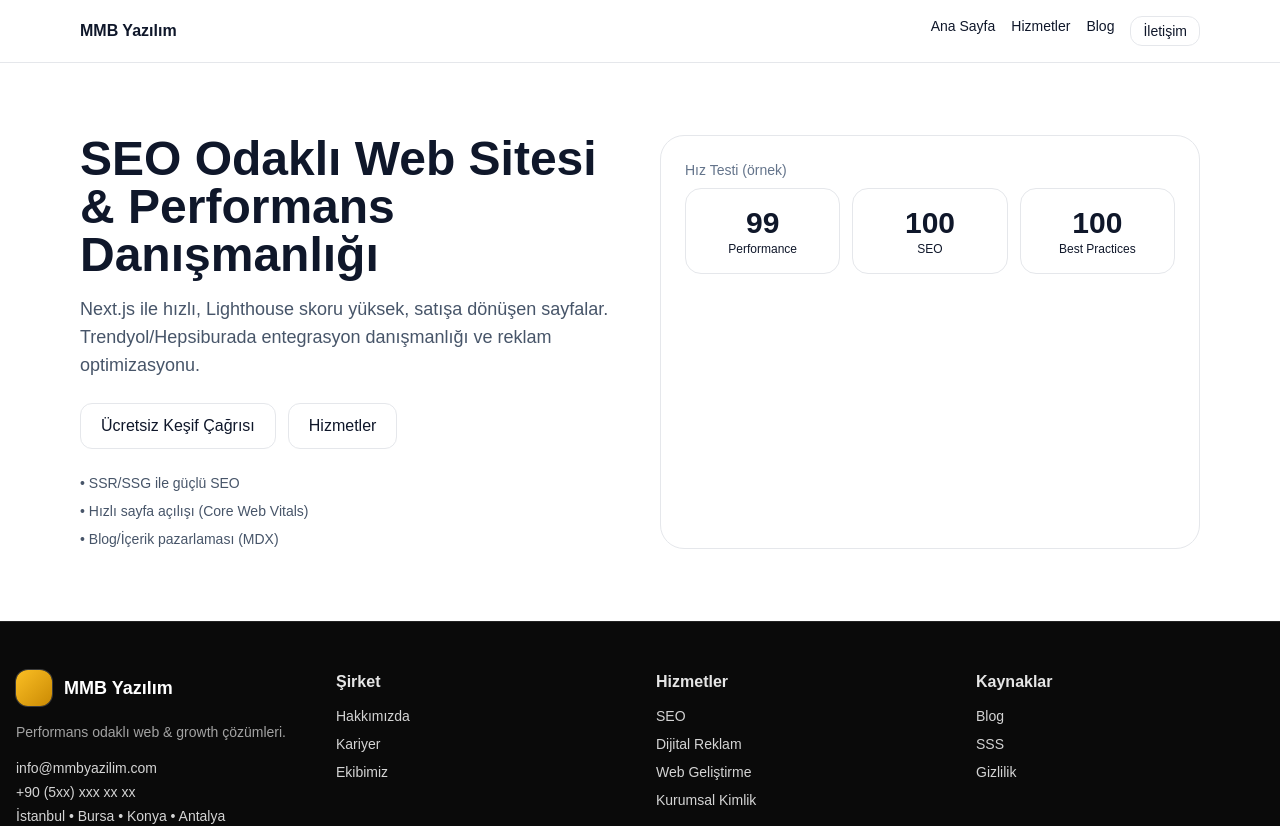
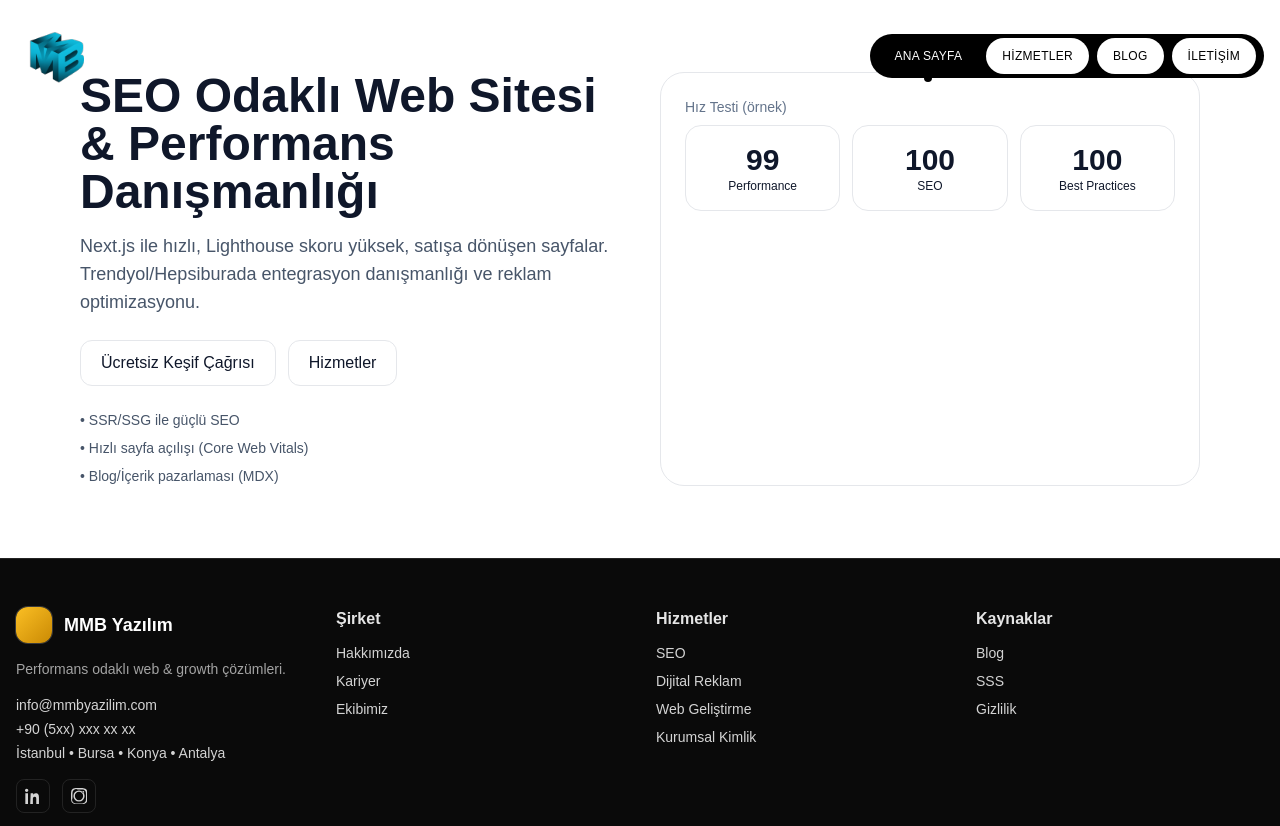
Before and after one commit to mecitmert/Web-Site, a Next.js app: page / in a window 1280 px wide. Shown: the top 826 px of the page. Built offline with nearby package versions, Linux system fonts and the light colour scheme.

Commit message:
Feature: Logo eklendi. Navbar componenti oluşturuldu ve layouta eklendi.

```diff
--- a/package.json
+++ b/package.json
@@ -9,11 +9,13 @@
     "lint": "eslint"
   },
   "dependencies": {
+    "framer-motion": "^12.23.12",
     "gray-matter": "^4.0.3",
     "next": "15.5.2",
     "next-mdx-remote": "^5.0.0",
     "react": "^19.1.1",
-    "react-dom": "^19.1.1"
+    "react-dom": "^19.1.1",
+    "react-router-dom": "^7.8.2"
   },
   "devDependencies": {
     "@eslint/eslintrc": "^3",
--- a/src/app/layout.tsx
+++ b/src/app/layout.tsx
@@ -1,6 +1,7 @@
 import "./globals.css";
 import type { Metadata } from "next";
 import Footer from "@/components/Footer";
+import PillNav from "@/components/navbar";
 
 export const metadata: Metadata = {
   title: "MMB Yazılım | Web, SEO, Performans",
@@ -14,10 +15,17 @@ export const metadata: Metadata = {
 };
 
 export default function RootLayout({ children }: { children: React.ReactNode }) {
+  const navItems = [
+    { label: "Ana Sayfa", href: "/" },
+    { label: "Hizmetler", href: "/hizmetler" },
+    { label: "Blog", href: "/blog" },
+    { label: "İletişim", href: "/iletisim" },
+  ];
   return (
     <html lang="tr">
       <body className="min-h-dvh bg-white text-slate-900">
-        {/* Header */}
+        {/*
+         Header
         <header className="sticky top-0 z-10 border-b bg-white/80 backdrop-blur">
           <nav className="mx-auto flex max-w-6xl items-center justify-between p-4">
             <a className="font-bold">MMB Yazılım</a>
@@ -34,6 +42,11 @@ export default function RootLayout({ children }: { children: React.ReactNode })
             </div>
           </nav>
         </header>
+        */}
+
+        {/* Navbar */}
+        <PillNav logo="/logo.svg" items={navItems} />
+
 
         {/* Page content */}
         <main className="mx-auto max-w-6xl p-4">{children}</main>
--- /dev/null
+++ b/src/components/navbar.tsx
@@ -0,0 +1,117 @@
+"use client";
+import { useState } from "react";
+import Link from "next/link";
+import { usePathname } from "next/navigation";
+import { motion, AnimatePresence } from "framer-motion";
+
+interface NavItem {
+  label: string;
+  href: string;
+}
+
+interface PillNavProps {
+  logo: string;
+  items: NavItem[];
+}
+
+const PillNav = ({ logo, items }: PillNavProps) => {
+  const [mobileOpen, setMobileOpen] = useState(false);
+  const pathname = usePathname();
+
+  return (
+    <div className="absolute top-4 left-0 w-full z-50">
+      <nav className="flex items-center justify-between px-4">
+        {/* Logo (sadece görsel, arka plan yok) */}
+        <Link href="/">
+          <img src={logo} alt="Logo" className="h-20 w-20 object-cover transition-transform duration-500 hover:rotate-180" />
+        </Link>
+
+        {/* Desktop kapsayıcı: ince siyah arka plan */}
+        <div className="relative hidden items-center rounded-full bg-black px-2 py-1 md:flex">
+          <ul className="relative flex gap-2">
+            {items.map((item) => {
+              const isActive = pathname === item.href;
+              return (
+                <li key={item.href} className="relative">
+                  <Link
+                    href={item.href}
+                    className={`group relative inline-flex h-9 items-center justify-center overflow-hidden rounded-full px-4 font-medium uppercase tracking-wide text-xs transition-colors ${
+                      isActive ? "bg-black text-white" : "bg-white text-black"
+                    }`}
+                  >
+                    {/* Hover arka plan (yazının ALTINDA) */}
+                    <span
+                      className={`absolute inset-0 z-0 scale-0 rounded-full bg-black transition-transform duration-300 group-hover:scale-100 ${
+                        isActive ? "scale-100" : ""
+                      }`}
+                      aria-hidden="true"
+                    />
+                    {/* Metin (her zaman üstte) */}
+                    <span className="relative z-10 transition-colors duration-300 group-hover:text-white">
+                      {item.label}
+                    </span>
+                  </Link>
+
+                  {/* Aktif alt nokta – pilden pile akıcı hareket */}
+                  {isActive && (
+                    <motion.span
+                      layoutId="active-pill-dot"
+                      className="absolute -bottom-2 left-1/2 h-2 w-2 -translate-x-1/2 rounded-full bg-black"
+                      transition={{ type: "spring", stiffness: 500, damping: 30 }}
+                    />
+                  )}
+                </li>
+              );
+            })}
+          </ul>
+        </div>
+
+        {/* Mobile Button */}
+        <button
+          className="flex h-12 w-12 flex-col items-center justify-center gap-1 rounded-full bg-black md:hidden"
+          onClick={() => setMobileOpen((v) => !v)}
+          aria-label="Menüyü aç/kapat"
+        >
+          <span className="h-0.5 w-5 rounded bg-white" />
+          <span className="h-0.5 w-5 rounded bg-white" />
+        </button>
+      </nav>
+
+      {/* Mobile Menu (yumuşak aç/kapa) */}
+      <AnimatePresence>
+        {mobileOpen && (
+          <motion.div
+            initial={{ opacity: 0, y: -10 }}
+            animate={{ opacity: 1, y: 0 }}
+            exit={{ opacity: 0, y: -10 }}
+            transition={{ duration: 0.25 }}
+            className="md:hidden mx-4 mt-3 rounded-2xl bg-black p-2 shadow-lg"
+          >
+            <ul className="flex flex-col gap-2">
+              {items.map((item) => {
+                const isActive = pathname === item.href;
+                return (
+                  <li key={item.href}>
+                    <Link
+                      href={item.href}
+                      className={`block rounded-full px-4 py-2 font-medium uppercase tracking-wide text-xs transition-colors ${
+                        isActive
+                          ? "bg-white text-black"
+                          : "bg-black text-white hover:bg-gray-800"
+                      }`}
+                      onClick={() => setMobileOpen(false)}
+                    >
+                      {item.label}
+                    </Link>
+                  </li>
+                );
+              })}
+            </ul>
+          </motion.div>
+        )}
+      </AnimatePresence>
+    </div>
+  );
+};
+
+export default PillNav;
```
Also changed, not shown: public/logo.svg (added), 1 other file (tests, documents, lock files or other folders).
